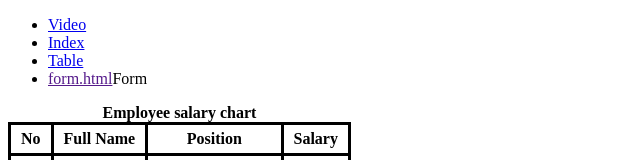
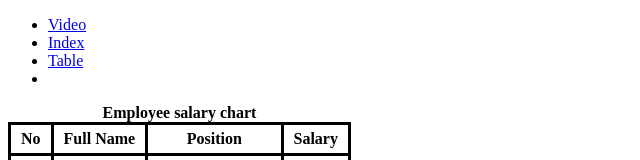
Before and after one commit to SymoonSIAM08/html5-intro, a plain HTML site: page table.html in a window 1280 px wide. Shown: the top 160 px of the page, without its empty margins (0-640 px from the left). Drawn offline with Linux system fonts and the light colour scheme.

Commit message:
nav success

```diff
--- a/table.html
+++ b/table.html
@@ -24,7 +24,7 @@
                 <li><a href="video.html">Video</a></li>
                 <li><a href="index.html">Index</a></li>
                 <li><a href="table.html">Table</a></li>
-                <li><a href="">form.html</a>Form</li>
+                <li><a href="form.html"></a></li>
             </ul>
         </nav>
 
```
